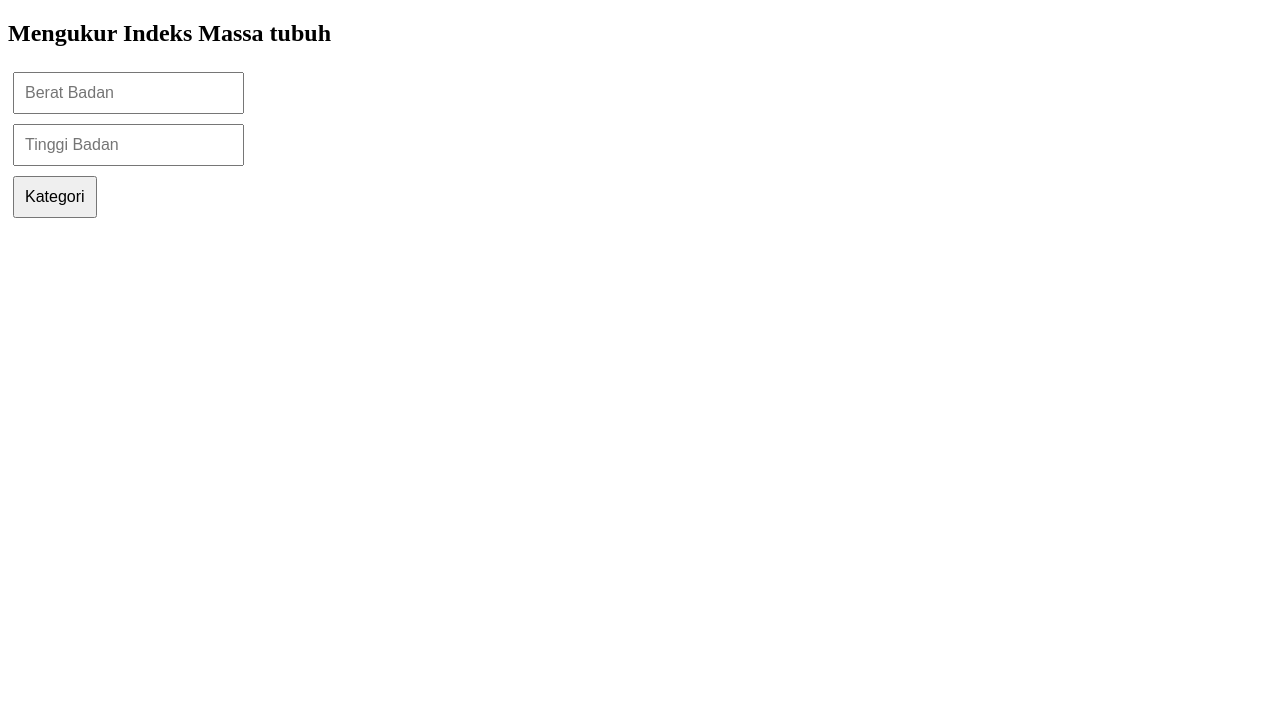
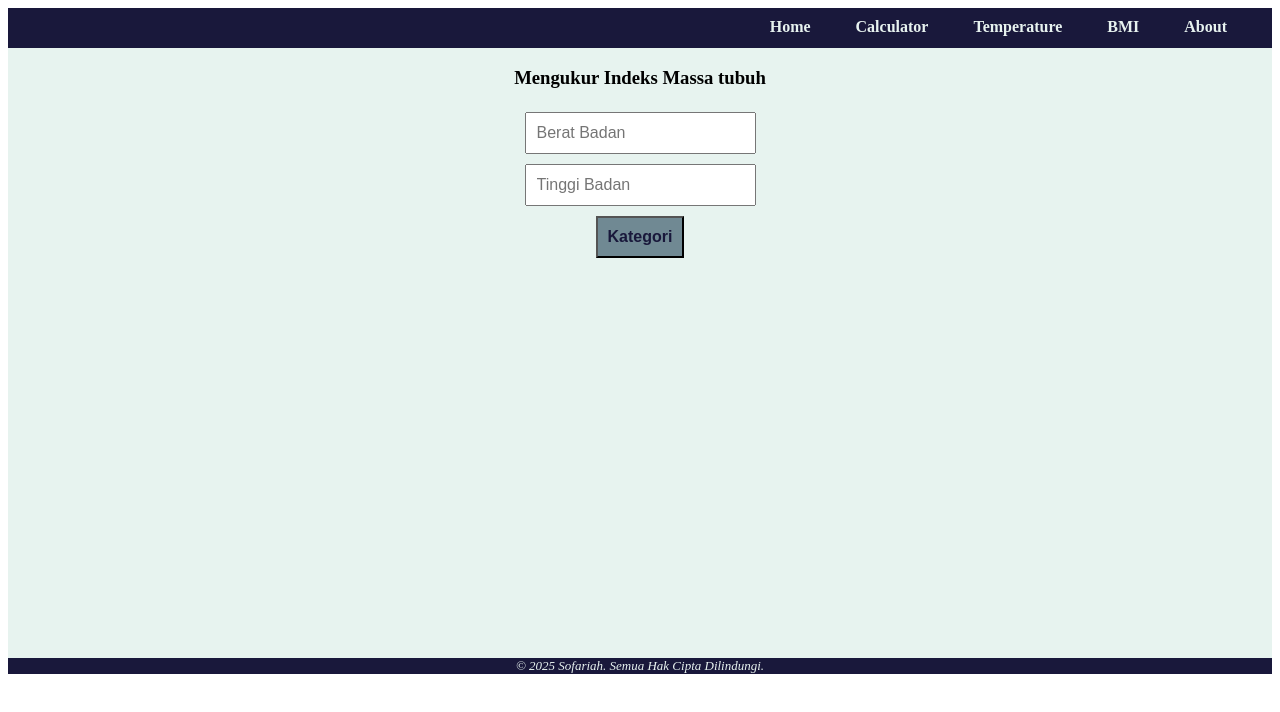
Before and after one commit to ssofariah6-bit/tugas-project-pengukuran, a plain HTML site: page bmi.html in a window 1280 px wide. Drawn offline with Linux system fonts and the light colour scheme.

Commit message:
edit file tugas

```diff
--- a/bmi.html
+++ b/bmi.html
@@ -8,13 +8,27 @@
 </head>
 
 <body>
-    <h2>Mengukur Indeks Massa tubuh</h2>
-    <input type="number" id="berat" placeholder="Berat Badan"><br>
-    <input type="number" id="tinggi" placeholder="Tinggi Badan"><br>
+    <div class="container">
+        <div id="navbar"></div>
+        <script src="navbar.js"></script>
 
-    <button onclick="hitungBMI()">Kategori</button>
+        <div class = isi>
+            <h3>Mengukur Indeks Massa tubuh</h3>
+            <input type="number" id="berat" placeholder="Berat Badan"><br>
+            <input type="number" id="tinggi" placeholder="Tinggi Badan"><br>
 
-    <div id="hasilbmi"></div>
-    <script src="tugas-pengukuran.js"></script>
+            <button onclick="hitungBMI()">Kategori</button>
+
+            <div id="hasilbmi"></div>
+            <script src="tugas-pengukuran.js"></script>
+        </div>
+    </div>
+
+    <div class="footer">
+            <footer>
+            <i>© 2025 Sofariah. Semua Hak Cipta Dilindungi.</i>
+            </footer>
+    </div>
+
 </body>
 </html>
--- /dev/null
+++ b/navbar.css
@@ -0,0 +1,18 @@
+#navbar{
+    text-align : right;
+    background-color:#19183B;
+    height: 30px;
+    padding-top: 10px;
+
+}
+#navbar a{
+    color: #e7f2ef;
+    text-decoration: none;
+    font-weight: 700;
+    padding-right: 30px;
+    text-align: center;
+}
+#navbar a:hover{
+    background-color: darkgray;
+    color:white;
+}
--- a/tugas-pengukuran.css
+++ b/tugas-pengukuran.css
@@ -1,51 +1,46 @@
 .container{
     width:100%;
-    height:520px;
+    height:650px;
     margin:auto;
     background-color:#e7f3ef;
     text-align:center;
 }
-.header{
-   padding-bottom: 5px;
-   background-color: #19183B;
-   text-align: right;
+#navbar{
+    text-align : right;
+    background-color:#19183B;
+    height: 30px;
+    padding-top: 10px;
 
 }
-.header .judul{
-    font-size:40px;
-    font-weight:bold;
+#navbar a{
+    color: #e7f2ef;
+    text-decoration: none;
+    font-weight: 700;
+    padding-right: 30px;
+    text-align: center;
 }
-.header ul li {
-    display: inline-block;
-    margin-top:20px;
-    margin-right:40px;
-    font-weight:bold;
-}
-.header a{
-    text-decoration: none;
-    color:#E7F2EF;
-}
-.header a:hover{
+#navbar a:hover{
     background-color: darkgray;
     color:white;
 }
-h3{
-    text-align:center;
-    color:#19183B;
+.about{
+    text-align: justify;
+    margin: 50px 100px;
+}
+h2{
+    text-align: center;
 }
 
-.footer{
-    background-color:#19183B;
-    color:#E7F2EF;
-    text-align:center;
-    font-size:small;
-}
-
-
-input, button{
+input, button, select{
     padding: 10px;
     margin: 5px;
     font-size: 16px;
+}
+
+button{
+    background-color: #708993;
+    color: #19183B;
+    font-weight: 700;
 }
 
 #hasil{
@@ -53,3 +48,9 @@ input, button{
     font-weight: bold;
     font-size: 18px;
 }
+.footer{
+    background-color:#19183B;
+    color:#E7F2EF;
+    text-align:center;
+    font-size:small;
+}
```
Also changed, not shown: about.html (+12 -0 lines), calculator.html (+16 -1 lines), home.html (+3 -14 lines), index.html (deleted, +0 -17 lines), konversi-suhu.html (+14 -0 lines).
